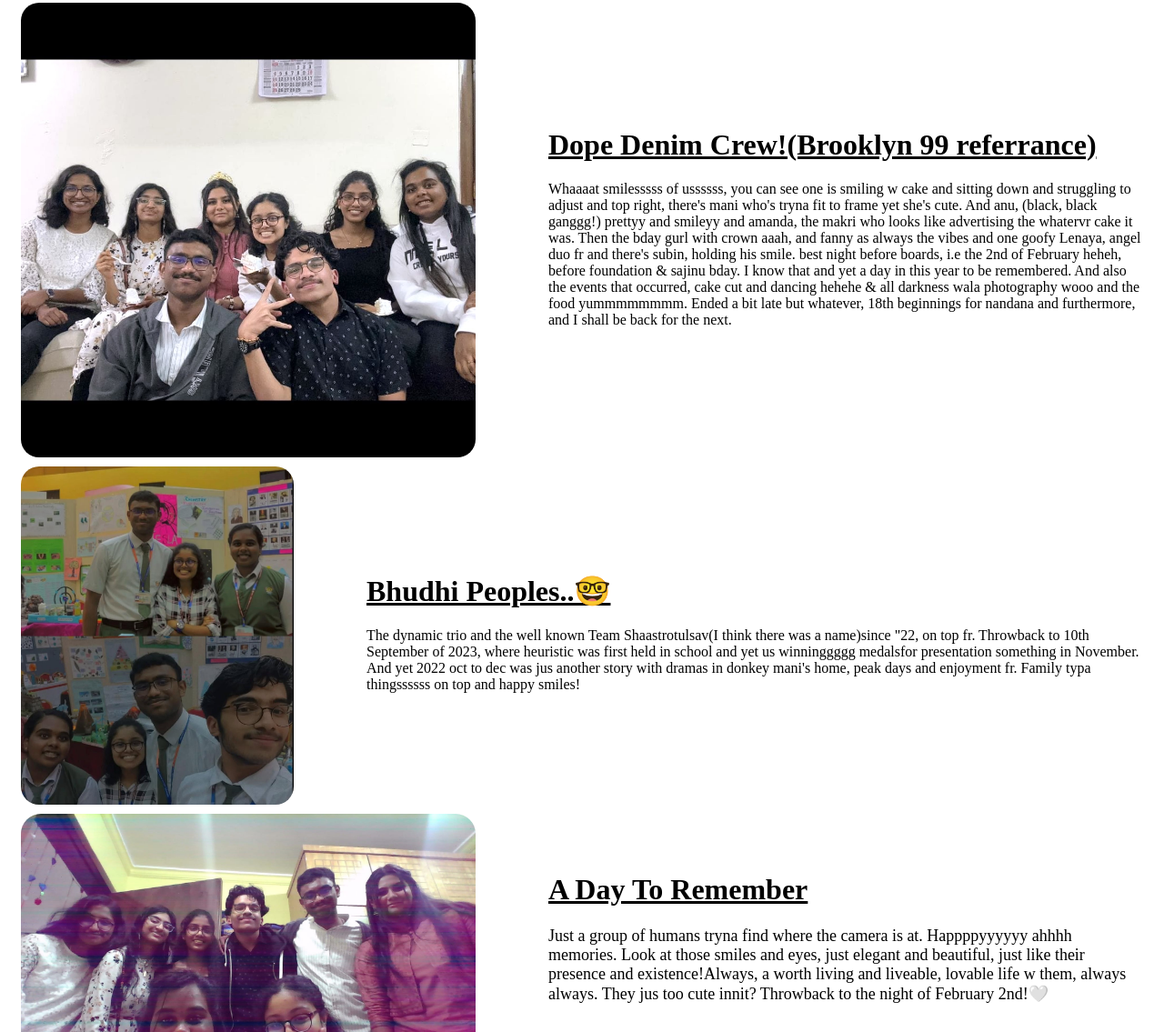
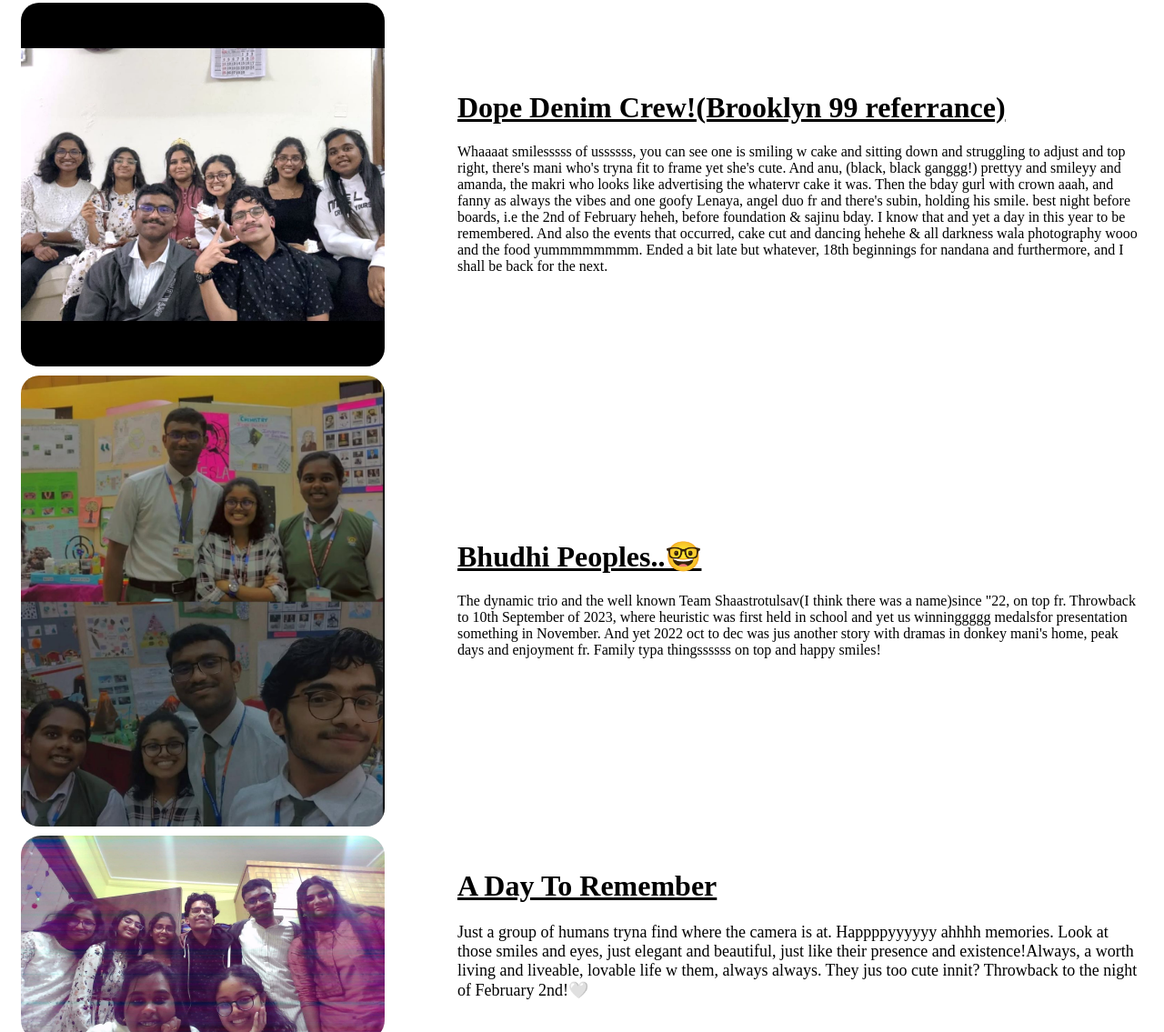
Before and after one commit to subin-cloud/famforevaaa, a plain HTML site: page index.html in a window 1280 px wide. Shown: the part 165-1300 px from the top of the page at 91% size. Drawn offline with Linux system fonts and the light colour scheme; a web font is replaced by a local one.

Commit message:
Update index.html

```diff
--- a/index.html
+++ b/index.html
@@ -56,7 +56,7 @@ Ended a bit late but whatever, 18th beginnings for nandana and furthermore, and
 <style>
     .img3{
         width: 100%;
-        max-width:500px;
+        max-width:400px;
         object-fit:cover;
         vertical-align:middle;
         margin-top:10px;
@@ -98,7 +98,7 @@ And yet 2022 oct to dec was jus another story with dramas in donkey mani's home,
 <style>
     .img1{
         width: 100%;
-        max-width:300px;
+        max-width:400px;
         object-fit:cover;
         vertical-align:middle;
         margin-top:10px;
@@ -136,7 +136,7 @@ Throwback to the night of February 2nd!🤍
 <style>
     .img2{
         width: 100%;
-        max-width:500px;
+        max-width:400px;
         object-fit:cover;
         vertical-align: middle;
         margin-top:10px;
```
